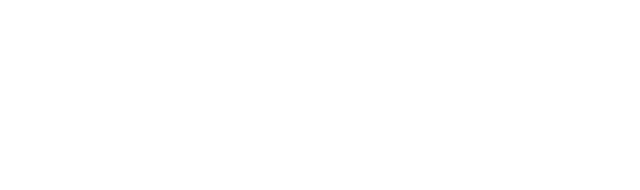
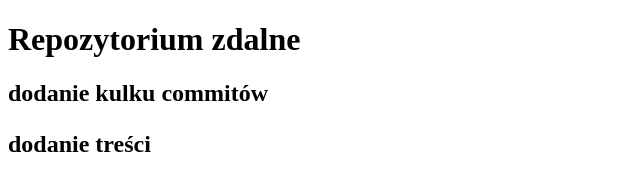
Before and after one commit to Demnat/nauka-gita-2, a plain HTML site: page index.html in a window 1280 px wide. Shown: the whole page, without its empty margins (0-640 px from the left). Drawn offline with Linux system fonts and the light colour scheme.

Commit message:
Add initial content

```diff
--- a/index.html
+++ b/index.html
@@ -2,9 +2,11 @@
 <html>
 	<head>
 		<meta charset="UTF-8">
-		<title></title>
+		<title>Moduł 7.3</title>
 	</head>
 	<body>
-
+		<h1>Repozytorium zdalne<h1>
+		<h2>dodanie kulku commitów<h2>
+		<p>dodanie treści</p>
 	</body>
 </html>
```
